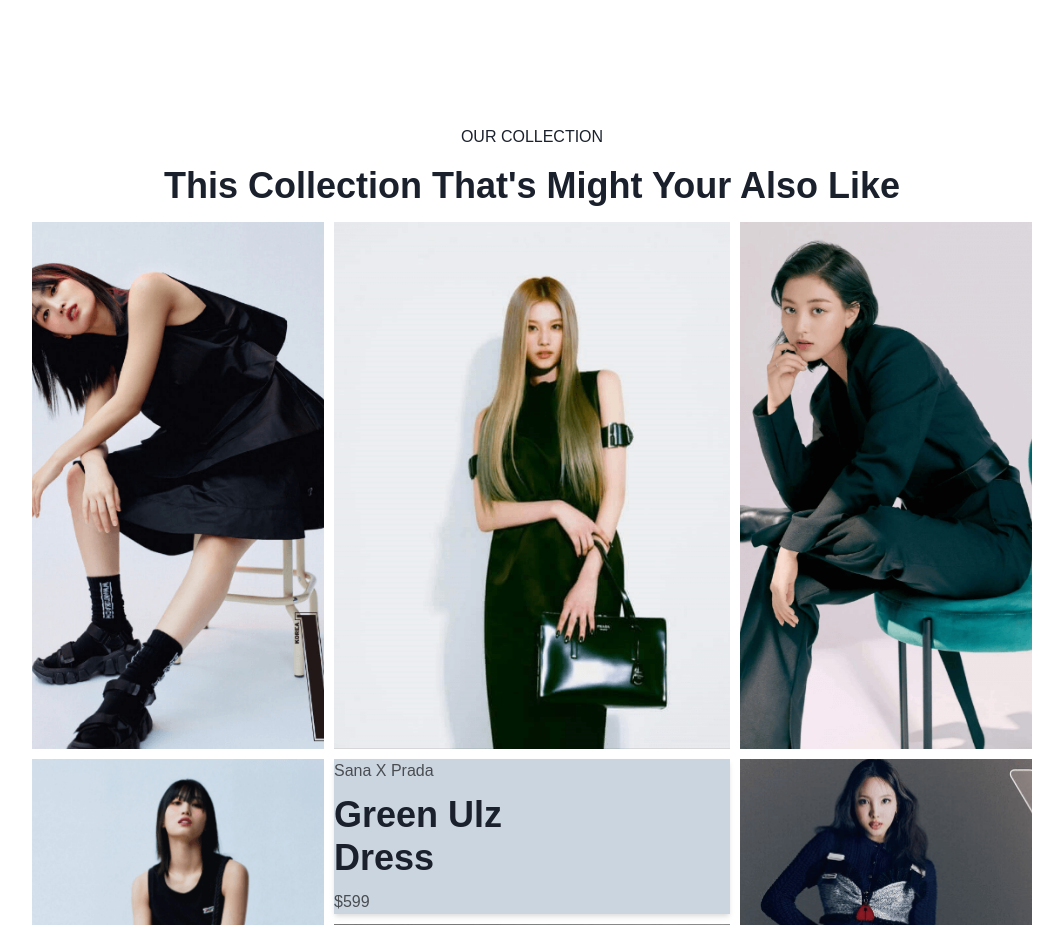
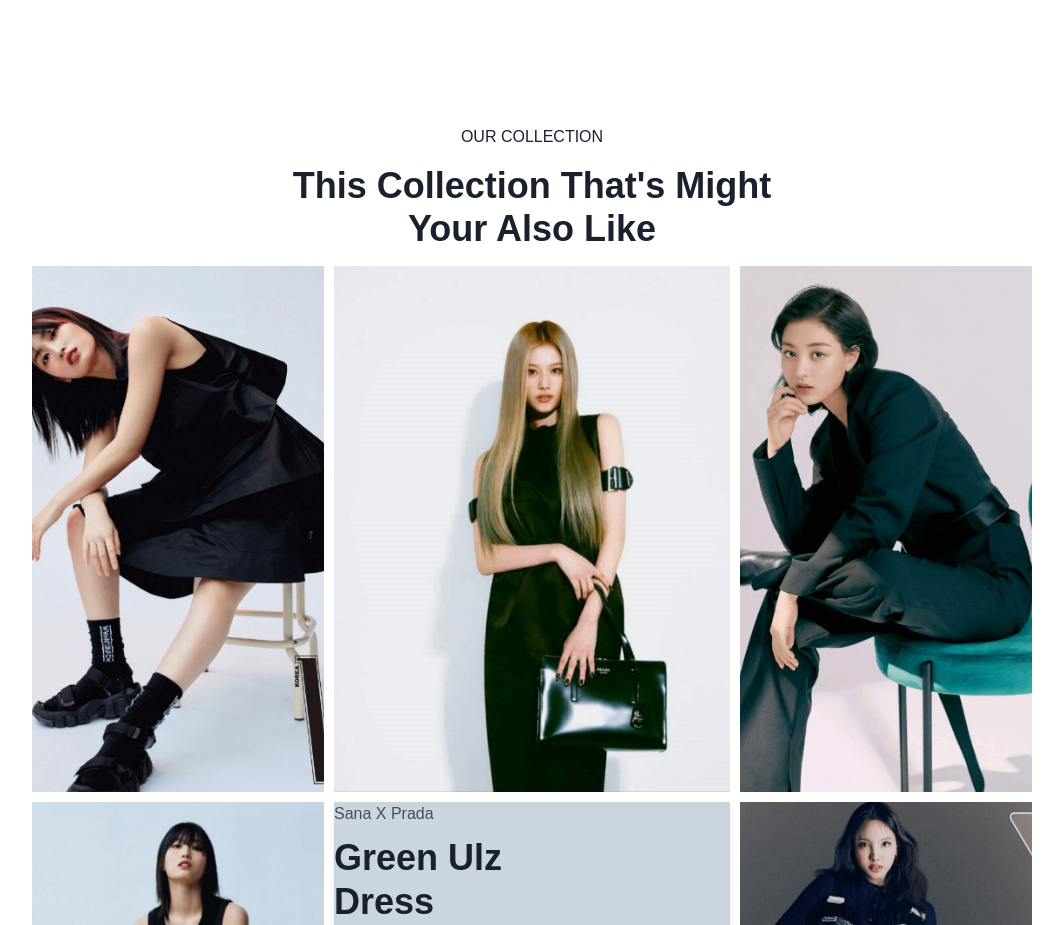
Before and after one commit to DrHeinz11/Fashion-Landing, a React (Vite) app: page / in a window 1280 px wide. Shown: the part 2500-3425 px from the top of the page, without its empty margins (108-1171 px from the left). Built offline with nearby package versions, Linux system fonts and the light colour scheme.

Commit message:
V1.4.3(Fix)

```diff
--- a/src/App.jsx
+++ b/src/App.jsx
@@ -1,15 +1,11 @@
 import Header from "./container/header/Header";
-import Sale from "./container/section/sale/Sale";
-import { NewCollection } from "./container/section/export";
-import Shop from "./container/section/shop/Shop";
+import Section from "./container/section/Section";
 import { Stack } from "@chakra-ui/react";
 function App() {
   return (
     <Stack maxW="1200px" margin="auto">
       <Header />
-      <Sale />
-      <NewCollection />
-      <Shop />
+      <Section />
     </Stack>
   );
 }
--- a/src/container/section/Section.jsx
+++ b/src/container/section/Section.jsx
@@ -0,0 +1,14 @@
+import React from "react";
+import Shop from "./shop/Shop";
+import Sale from "./sale/Sale";
+import NewCollection from "./newcollection/NewCollection";
+
+export default function Section() {
+  return (
+    <>
+      <Sale />
+      <NewCollection />
+      <Shop />
+    </>
+  );
+}
--- a/src/container/section/shop/Card.jsx
+++ b/src/container/section/shop/Card.jsx
@@ -3,7 +3,7 @@ import { Box, Stack, Text, Heading } from "@chakra-ui/react";
 export default function Card() {
   return (
     <Box bg="gray.300" boxShadow="md">
-      <Stack flexDirection="column" gap="10px" w="50%" alignItems="start">
+      <Stack flexDirection="column" gap="10px" w="50%" alignItems="start" >
         <Text textTransform="capitalize" color="blackAlpha.700">
           sana x prada
         </Text>
--- a/src/container/section/shop/Shop.jsx
+++ b/src/container/section/shop/Shop.jsx
@@ -9,7 +9,13 @@ export default function Shop() {
         maxWidth="1000px"
         margin={{ lg: "50px auto", base: "0 auto" }}
       >
-        <Box display="flex" gap="15px" flexDirection="column">
+        <Box
+          display="flex"
+          gap="15px"
+          flexDirection="column"
+          margin="auto"
+          w={{ lg: "50%", base: "100%" }}
+        >
           <Text textAlign="center" fontWeight="300" textTransform="uppercase">
             our collection
           </Text>
```
